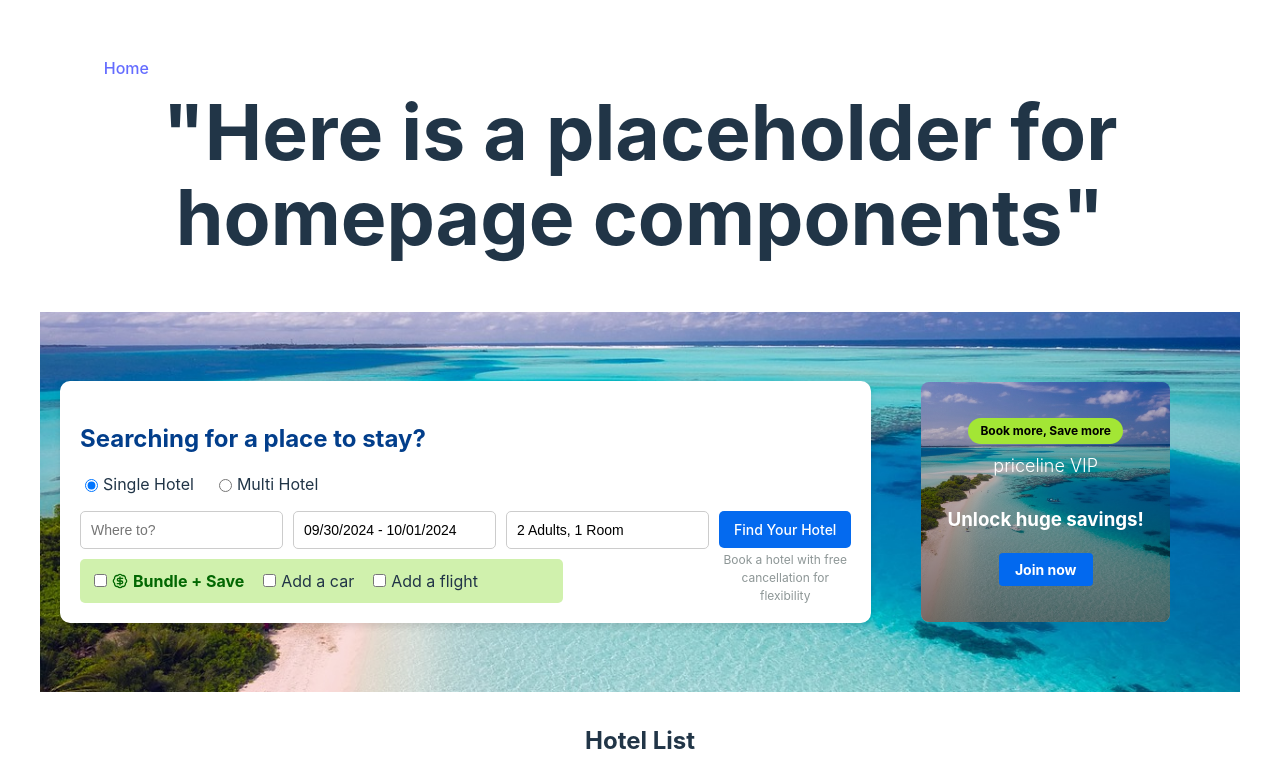
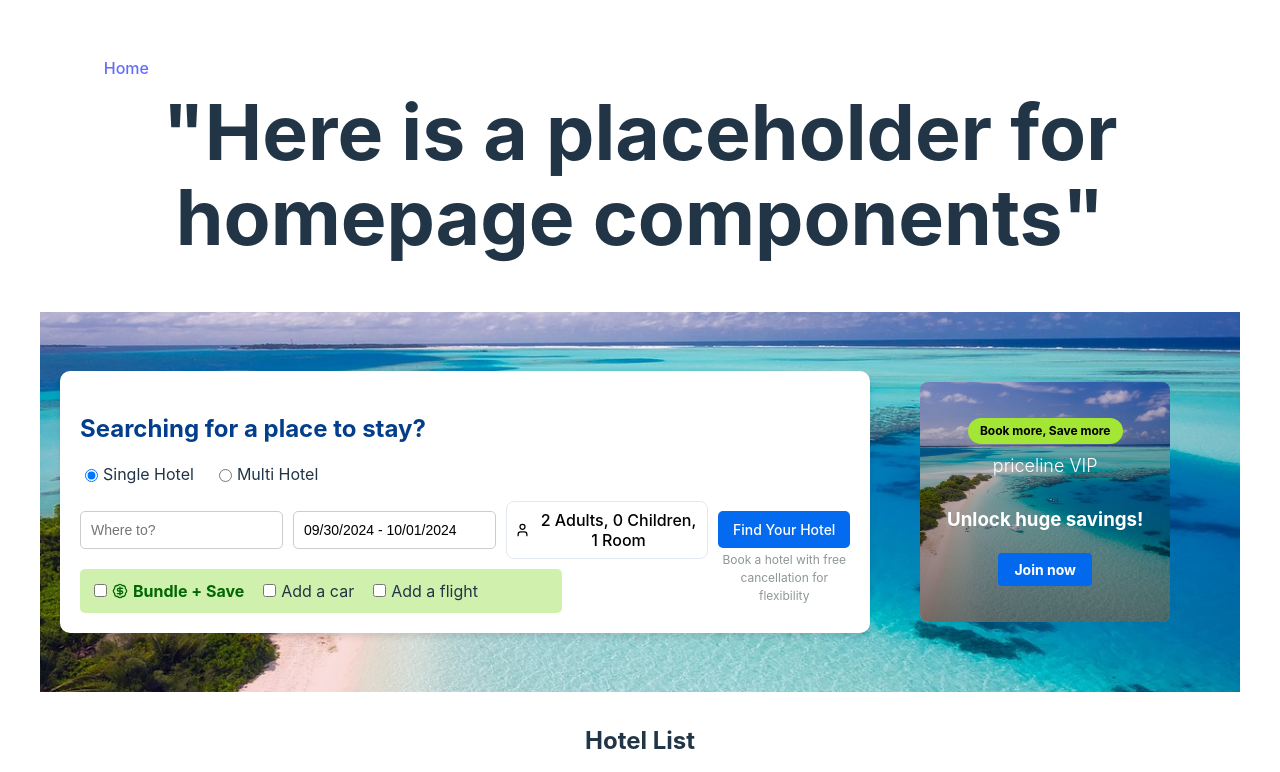
Before and after one commit to MiaolinJia/hotel-booking, a React (Vite) app in the folder ui-service/src/main/frontend/hotel-booking-ui/: page / in a window 1280 px wide. Shown: the top 772 px of the page. Built offline with nearby package versions, Linux system fonts and the light colour scheme; data requests are answered from the project's data file.

Commit message:
Add room selector component, update DatePicker range

```diff
--- a/ui-service/src/main/frontend/hotel-booking-ui/src/components/search-components/HotelSearchSectionComponent.tsx
+++ b/ui-service/src/main/frontend/hotel-booking-ui/src/components/search-components/HotelSearchSectionComponent.tsx
@@ -5,13 +5,17 @@ import {BadgeDollarSign} from 'lucide-react';
 import {AppDispatch} from "../../store";
 import {useDispatch} from 'react-redux';
 import {searchHotelList} from '../../store/modules/hotels';
+import SearchHotelComponent from "./RoomSelectorComponent.tsx";
+
 
 interface FormData {
     hotelType: 'single' | 'multi';
     destination: string;
     startDate: Date | undefined;
     endDate: Date | undefined;
-    guests: string;
+    rooms: number;
+    adults: number;
+    children: number;
     bundleSave: boolean;
     addCar: boolean;
     addFlight: boolean;
@@ -19,15 +23,21 @@ interface FormData {
 
 function HotelSearchSectionComponent() {
     const today = new Date();
+    today.setHours(0, 0, 0, 0);
     const tomorrow = new Date();
     tomorrow.setDate(today.getDate() + 1);
+    const isDateSelectable = (date: Date) => {
+        return date >= today; // Allow selection of today and future dates
+    };
 
     const [formData, setFormData] = useState<FormData>({
         hotelType: 'single',
         destination: '',
         startDate: today,
         endDate: tomorrow,
-        guests: '2 Adults, 1 Room',
+        rooms: 1,
+        adults: 2,
+        children: 0,
         bundleSave: false,
         addCar: false,
         addFlight: false
@@ -57,8 +67,15 @@ function HotelSearchSectionComponent() {
             hotelType: type
         }));
     };
+
+    const handleRoomDataChange = (key: 'rooms' | 'adults' | 'children', value: number) => {
+        setFormData(prevState => ({
+            ...prevState,
+            [key]: value
+        }));
+    };
+
     const dispatch = useDispatch<AppDispatch>();
-
     const handleSubmit = (e: React.FormEvent<HTMLFormElement>) => {
         e.preventDefault();
         console.log('Form submitted with data:', formData);
@@ -107,13 +124,13 @@ function HotelSearchSectionComponent() {
                         onChange={handleDateChange}
                         placeholderText="Check-in - Check-out"
                         className="search-input date-picker-input"
+                        filterDate={isDateSelectable}
                     />
-                    <input
-                        type="text"
-                        name="guests"
-                        value={formData.guests}
-                        onChange={handleInputChange}
-                        className="search-input"
+                    <SearchHotelComponent
+                        rooms={formData.rooms}
+                        adults={formData.adults}
+                        children={formData.children}
+                        onRoomDataChange={handleRoomDataChange}
                     />
                     <div className="submit-button">
                         <button type="submit" className="search-button">Find Your Hotel</button>
--- /dev/null
+++ b/ui-service/src/main/frontend/hotel-booking-ui/src/components/search-components/RoomSelector.css
@@ -0,0 +1,70 @@
+.hotel-search {
+    position: relative;
+    z-index: 1000;
+}
+
+.hotel-search-button {
+    display: flex;
+    align-items: center;
+    gap: 8px;
+    border: 1px solid #e2e8f0;
+    border-radius: 8px;
+    padding: 8px;
+    background-color: white;
+    cursor: pointer;
+}
+
+.hotel-search-dropdown {
+    position: fixed;
+    z-index: 1001;
+    background-color: white;
+    border: 1px solid #e2e8f0;
+    border-radius: 8px;
+    box-shadow: 0 4px 6px -1px rgba(0, 0, 0, 0.1), 0 2px 4px -1px rgba(0, 0, 0, 0.06);
+    padding: 16px;
+    width: 256px;
+}
+
+.hotel-search-counter {
+    display: flex;
+    justify-content: space-between;
+    align-items: center;
+    margin-bottom: 16px;
+}
+
+.hotel-search-label {
+    font-weight: 600;
+}
+
+.hotel-search-controls {
+    display: flex;
+    align-items: center;
+    gap: 8px;
+}
+
+.hotel-search-control-button {
+    padding: 4px;
+    border-radius: 50%;
+    background-color: #edf2f7;
+    cursor: pointer;
+}
+
+.hotel-search-control-button:disabled {
+    opacity: 0.5;
+    cursor: not-allowed;
+}
+
+.hotel-search-info {
+    font-size: 14px;
+    color: #4a5568;
+    margin-bottom: 16px;
+}
+
+.hotel-search-done-button {
+    width: 100%;
+    background-color: #4299e1;
+    color: white;
+    border-radius: 8px;
+    padding: 8px 0;
+    cursor: pointer;
+}
--- /dev/null
+++ b/ui-service/src/main/frontend/hotel-booking-ui/src/components/search-components/RoomSelectorComponent.tsx
@@ -0,0 +1,111 @@
+import React, { useState, useRef, useEffect } from 'react';
+import { User, Minus, Plus } from 'lucide-react';
+import './RoomSelector.css';
+
+interface SearchHotelComponentProps {
+    rooms: number;
+    adults: number;
+    children: number;
+    onRoomDataChange: (key: 'rooms' | 'adults' | 'children', value: number) => void;
+}
+
+const SearchHotelComponent: React.FC<SearchHotelComponentProps> = ({ rooms, adults, children, onRoomDataChange }) => {
+
+    // selector section
+    const [isOpen, setIsOpen] = useState(false);
+    const dropdownRef = useRef<HTMLDivElement>(null);
+    // Close dropdown when clicking outside the component
+    useEffect(() => {
+        const handleClickOutside = (event: MouseEvent) => {
+            if (dropdownRef.current && !dropdownRef.current.contains(event.target as Node)) {
+                setIsOpen(false);
+            }
+        };
+        document.addEventListener('mousedown', handleClickOutside);
+        return () => {
+            document.removeEventListener('mousedown', handleClickOutside);
+        };
+    }, []);
+
+    // Handle increment/decrement for rooms, adults, and children
+    const handleChange = (key: 'rooms' | 'adults' | 'children', increment: boolean) => {
+        const currentValue = key === 'rooms' ? rooms : key === 'adults' ? adults : children;
+        const newValue = increment ? currentValue + 1 : currentValue - 1;
+        onRoomDataChange(key, newValue);
+    };
+
+    // Render counter controls for rooms, adults, and children
+    const renderCounter = (label: string, key: 'rooms' | 'adults' | 'children') => (
+        <div className="hotel-search-counter">
+            <span className="hotel-search-label">{label}</span>
+            <div className="hotel-search-controls">
+                <button
+                    type="button"
+                    onClick={() => handleChange(key, false)}
+                    className="hotel-search-control-button"
+                    disabled={
+                        (key === 'rooms' && rooms <= 1) ||
+                        (key === 'adults' && adults <= 0) ||
+                        (key === 'children' && children <= 0)
+                    }
+                >
+                    <Minus size={16} />
+                </button>
+                <span>{key === 'rooms' ? rooms : key === 'adults' ? adults : children}</span>
+                <button
+                    type="button"
+                    onClick={() => handleChange(key, true)}
+                    className="hotel-search-control-button"
+                    disabled={
+                        (key === 'rooms' && rooms === 5) ||
+                        (key === 'adults' && adults === 5) ||
+                        (key === 'children' && children === 5)
+                    }
+                >
+                    <Plus size={16} />
+                </button>
+            </div>
+        </div>
+    );
+
+    const toggleDropdown = () => {
+        setIsOpen(!isOpen);
+    };
+
+    return (
+        <div className="hotel-search" ref={dropdownRef}>
+            <button
+                type="button"
+                className="hotel-search-button"
+                onClick={toggleDropdown}
+            >
+                <User size={20} />
+                <span>{`${adults} Adults, ${children} Children, ${rooms} Room${rooms > 1 ? 's' : ''}`}</span>
+            </button>
+
+            {/* Dropdown for selecting rooms, adults, and children */}
+            {isOpen && (
+                <div className="hotel-search-dropdown">
+                    {renderCounter('Rooms', 'rooms')}
+                    {renderCounter('Adults', 'adults')}
+                    {renderCounter('Children', 'children')}
+
+                    <p className="hotel-search-info">
+                        Add your child's age at check-in for the best deals and assistance. Each hotel has unique policies.
+                    </p>
+
+
+                    <button
+                        type="button"
+                        className="hotel-search-done-button"
+                        onClick={() => setIsOpen(false)}
+                    >
+                        Done
+                    </button>
+                </div>
+            )}
+        </div>
+    );
+};
+
+export default SearchHotelComponent;
```
